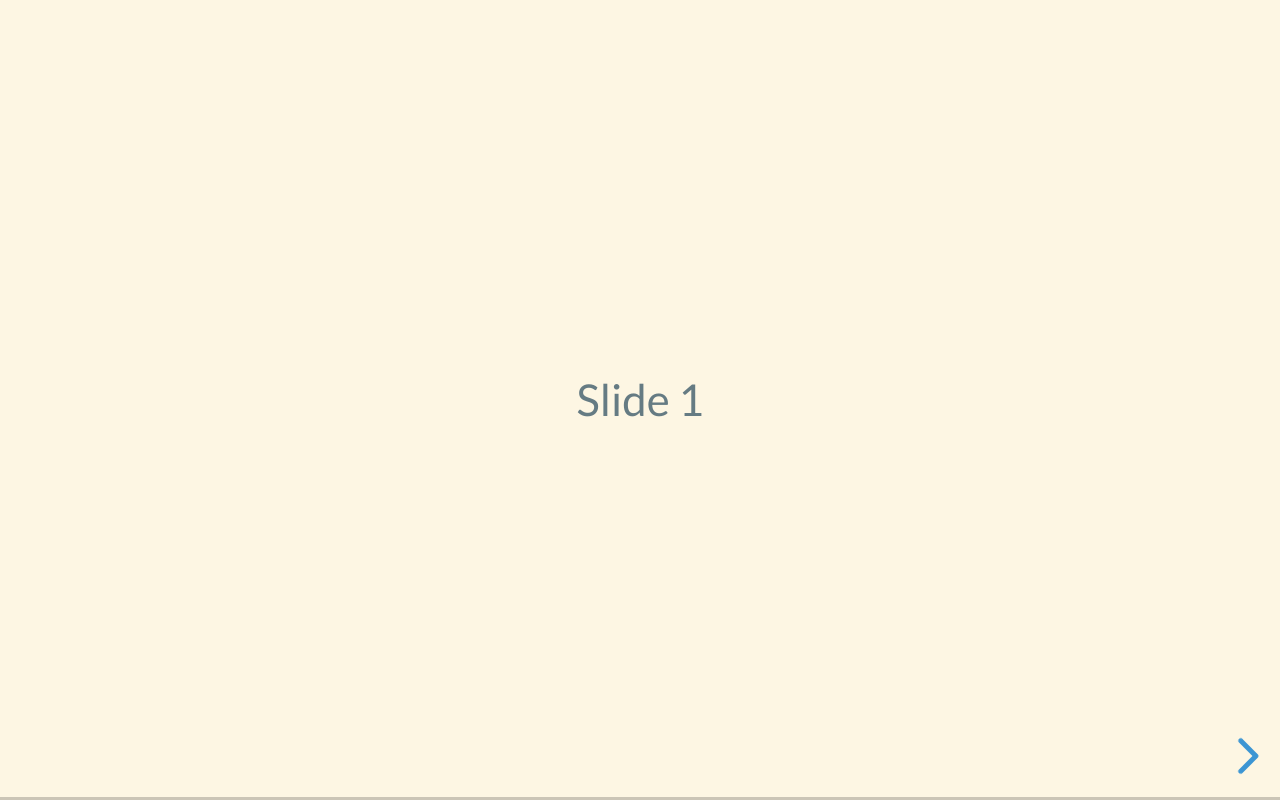
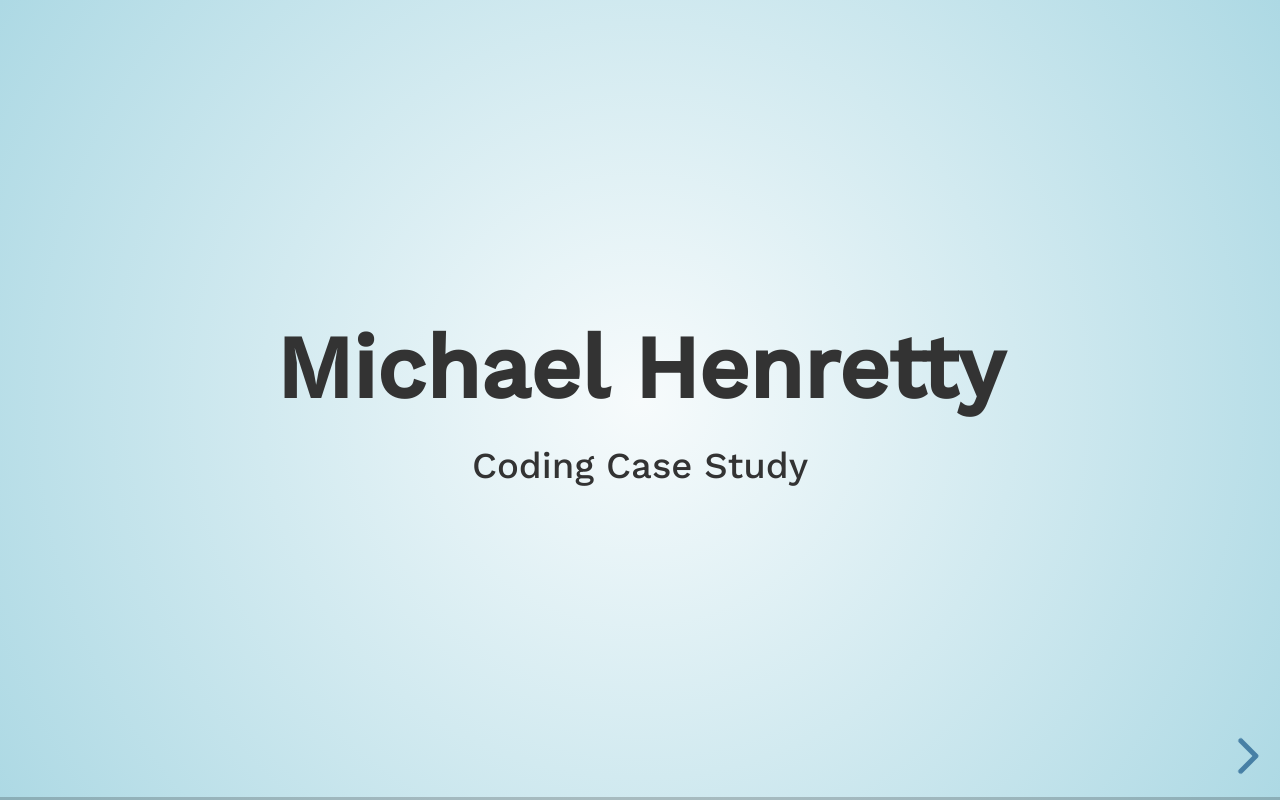
Before and after one commit to mikehenrty/icebreak-preso, a website: page index.html in a window 1280 px wide. Drawn offline with nearby package versions, Linux system fonts and the light colour scheme.

Commit message:
add some font and stylings

```diff
--- a/index.html
+++ b/index.html
@@ -4,19 +4,45 @@
 		<meta charset="utf-8">
 		<meta name="viewport" content="width=device-width, initial-scale=1.0, maximum-scale=1.0, user-scalable=no">
 
-		<title>reveal.js</title>
+		<title>Michael Henretty - Code</title>
 
 		<link rel="stylesheet" href="dist/reset.css">
 		<link rel="stylesheet" href="dist/reveal.css">
-		<link rel="stylesheet" href="dist/theme/solarized.css">
+		<link rel="stylesheet" href="dist/theme/sky.css">
 
 		<!-- Theme used for syntax highlighted code -->
 		<link rel="stylesheet" href="plugin/highlight/monokai.css">
+		<style>
+			@import url('https://fonts.googleapis.com/css2?family=Work+Sans:wght@500&display=swap');
+			:root .reveal .slides {
+				--r-main-font: 'Work Sans', sans-serif;
+				--r-heading-font: 'Work Sans', sans-serif;
+				font-family: 'Work Sans', sans-serif;
+			}
+
+			.heading {
+				font-size: 200%;
+				font-weight: bold;
+			}
+
+			.normal {
+				text-align: left;
+			}
+		</style>
 	</head>
 	<body>
 		<div class="reveal">
 			<div class="slides">
-				<section>Slide 1</section>
+				<section>
+					<div class="heading">Michael Henretty</div>
+					<sub>Coding Case Study</sub>
+				</section>
+				<section>
+					<div class="normal">
+						<div>Prompt</div>
+						<div>to present the business challenge/ask, what you worked on, how you + the team accomplished your goals, all while focusing on the FS/UI components</div>
+					</div>
+				</section>
 				<section>
 						<video controls onloadstart="this.playbackRate = 2.5">
 							<source src="static/icebreak-demo.webm" type="video/webm" />
```
